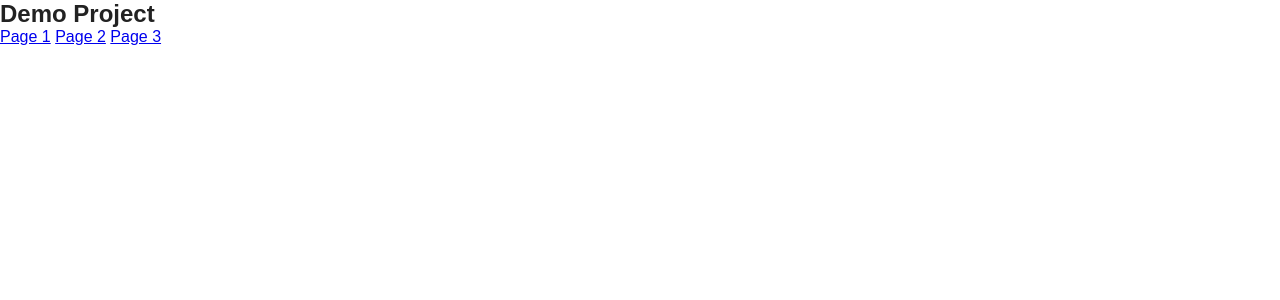
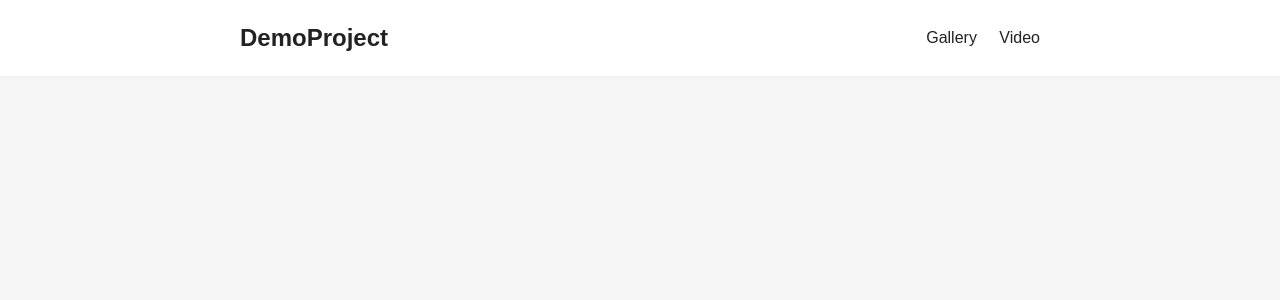
Before and after one commit to arnellebalane/migrating-to-vuejs, a Django app: page / in a window 1280 px wide. Shown: the top 300 px of the page. Run offline with Django 3.2, Linux system fonts and the light colour scheme; style sheets or scripts are compiled from the project's sources; some libraries are stand-ins or nearby versions.

Commit message:
Add content and styles for most pages

```diff
--- /dev/null
+++ b/demoproject/static/demoproject/css/_base.scss
@@ -0,0 +1,33 @@
+*,
+*::before,
+*::after {
+    margin: 0;
+}
+
+body {
+    min-height: 100vh;
+    font-family: "SF Compact Display", sans-serif;
+    color: #222;
+    background-color: #f5f5f5;
+}
+
+a {
+    font: inherit;
+    color: inherit;
+    text-decoration: none;
+}
+
+a:hover,
+a:focus {
+    color: #c2185b;
+}
+
+img {
+    max-width: 100%;
+}
+
+.wrapper {
+    width: 90vw;
+    max-width: 800px;
+    margin: 0 auto;
+}
--- /dev/null
+++ b/demoproject/static/demoproject/css/_gallery.scss
@@ -0,0 +1,13 @@
+.gallery {
+    display: flex;
+    flex-wrap: wrap;
+    justify-content: space-between;
+}
+
+.gallery__image:not(:first-child) {
+    width: calc((100% - 24px) / 2);
+    height: 400px;
+    object-fit: cover;
+    object-position: center center;
+    margin-top: 24px;
+}
--- /dev/null
+++ b/demoproject/static/demoproject/css/_header.scss
@@ -0,0 +1,15 @@
+.header {
+    border-bottom: 1px solid #eee;
+    background-color: #fff;
+}
+
+.header__content {
+    display: flex;
+    justify-content: space-between;
+    align-items: center;
+    padding: 24px 0;
+}
+
+.header__title {
+    font-size: 24px;
+}
--- /dev/null
+++ b/demoproject/static/demoproject/css/_nav.scss
@@ -0,0 +1,3 @@
+.nav__link:not(:first-child) {
+    margin-left: 18px;
+}
--- /dev/null
+++ b/demoproject/static/demoproject/css/_page.scss
@@ -0,0 +1,12 @@
+.page__content {
+    padding: 60px 0;
+}
+
+.page__content > * {
+    margin: 16px 0;
+}
+
+.page__title {
+    margin-top: 0;
+    margin-bottom: 30px;
+}
--- a/demoproject/static/demoproject/css/index.scss
+++ b/demoproject/static/demoproject/css/index.scss
@@ -1,15 +1,5 @@
-*,
-*::before,
-*::after {
-    margin: 0;
-}
-
-body {
-    min-height: 100vh;
-    font-family: sans-serif;
-    color: #222;
-}
-
-.nav {
-    border: 1px solid red;
-}
+@import "_base";
+@import "_gallery";
+@import "_header";
+@import "_nav";
+@import "_page";
--- a/demoproject/static/demoproject/js/modules/page-manager.js
+++ b/demoproject/static/demoproject/js/modules/page-manager.js
@@ -5,10 +5,9 @@ define(require => {
     const historyManager = require('demoproject/js/modules/history-manager');
 
     const pages = {
-        '/': require('text!demoproject/mustache-templates/index.html'),
-        '/page-1': require('text!demoproject/mustache-templates/page-1.html'),
-        '/page-2': require('text!demoproject/mustache-templates/page-2.html'),
-        '/page-3': require('text!demoproject/mustache-templates/page-3.html')
+        '/': require('demoproject/js/pages/home'),
+        '/gallery': require('demoproject/js/pages/gallery'),
+        '/video': require('demoproject/js/pages/video')
     };
 
     const pageRoot = Zepto('#page-root');
@@ -21,8 +20,12 @@ define(require => {
         }
 
         if (pages.hasOwnProperty(path)) {
-            const rendered = Mustache.render(pages[path], {});
+            const page = pages[path];
+
+            const rendered = Mustache.render(page.template, {});
             pageRoot.html(rendered);
+
+            page.execute();
         } else {
             window.location.reload();
         }
@@ -30,10 +33,10 @@ define(require => {
 
     pubsub.subscribe('open-page', openPage);
 
-    Zepto(document).on('click', 'a.open-page', e => {
+    Zepto(document).on('click', 'a.open-page', function(e) {
         e.preventDefault();
         openPage({
-            path: e.target.getAttribute('href')
+            path: $(this).attr('href')
         });
     });
 });
--- /dev/null
+++ b/demoproject/static/demoproject/js/pages/gallery.js
@@ -0,0 +1,12 @@
+define(require => {
+    const template = require('text!demoproject/mustache-templates/gallery.html');
+
+    const execute = () => {
+        console.log('You are in the gallery page!');
+    };
+
+    return {
+        template,
+        execute
+    };
+});
--- /dev/null
+++ b/demoproject/static/demoproject/js/pages/home.js
@@ -0,0 +1,12 @@
+define(require => {
+    const template = require('text!demoproject/mustache-templates/home.html');
+
+    const execute = () => {
+        console.log('You are in the home page!');
+    };
+
+    return {
+        template,
+        execute
+    };
+});
--- /dev/null
+++ b/demoproject/static/demoproject/js/pages/video.js
@@ -0,0 +1,12 @@
+define(require => {
+    const template = require('text!demoproject/mustache-templates/video.html');
+
+    const execute = () => {
+        console.log('You are in the video page!');
+    };
+
+    return {
+        template,
+        execute
+    };
+});
--- a/demoproject/static/demoproject/mustache-templates/index.html
+++ /dev/null
@@ -1 +0,0 @@
-<h1>WELCOME TO THE INDEX PAGE!</h1>
--- a/demoproject/static/demoproject/mustache-templates/page-1.html
+++ /dev/null
@@ -1 +0,0 @@
-<h1>Hello Page 1!</h1>
--- a/demoproject/static/demoproject/mustache-templates/page-2.html
+++ /dev/null
@@ -1 +0,0 @@
-<h1>Hello Page 2!</h1>
--- a/demoproject/static/demoproject/mustache-templates/page-3.html
+++ /dev/null
@@ -1 +0,0 @@
-<h1>Hello Page 3!</h1>
--- /dev/null
+++ b/demoproject/static/demoproject/mustache-templates/video.html
@@ -0,0 +1,3 @@
+<div class="page__content wrapper">
+    <h1 class="page__title">Video Page</h1>
+</div>
--- a/demoproject/templates/demoproject/index.html
+++ b/demoproject/templates/demoproject/index.html
@@ -12,15 +12,20 @@
     </head>
 
     <body>
-        <nav>
-            <h1>Demo Project</h1>
+        <header class="header">
+            <div class="header__content wrapper">
+                <a href="/" class="open-page">
+                    <h1 class="header__title">DemoProject</h1>
+                </a>
 
-            <a href="/page-1" class="open-page">Page 1</a>
-            <a href="/page-2" class="open-page">Page 2</a>
-            <a href="/page-3" class="open-page">Page 3</a>
-        </nav>
+                <nav class="nav">
+                    <a href="/gallery" class="nav__link open-page">Gallery</a>
+                    <a href="/video" class="nav__link open-page">Video</a>
+                </nav>
+            </div>
+        </header>
 
-        <div id="page-root"></div>
+        <div id="page-root" class="page"></div>
 
         <script src="{% static 'build/vendor/requirejs/require.js' %}"></script>
         <script src="{% static 'build/demoproject/js/require-config.js' %}"></script>
--- a/demoproject/urls.py
+++ b/demoproject/urls.py
@@ -5,7 +5,6 @@ from .views import HomeView
 
 urlpatterns = [
     path('', HomeView.as_view()),
-    path('page-1', HomeView.as_view()),
-    path('page-2', HomeView.as_view()),
-    path('page-3', HomeView.as_view()),
+    path('gallery', HomeView.as_view()),
+    path('video', HomeView.as_view()),
 ]
```
Also changed, not shown: demoproject/static/demoproject/mustache-templates/gallery.html (added, +11 -0 lines), demoproject/static/demoproject/mustache-templates/home.html (added, +30 -0 lines), gulpfile.js (+4 -4 lines).
